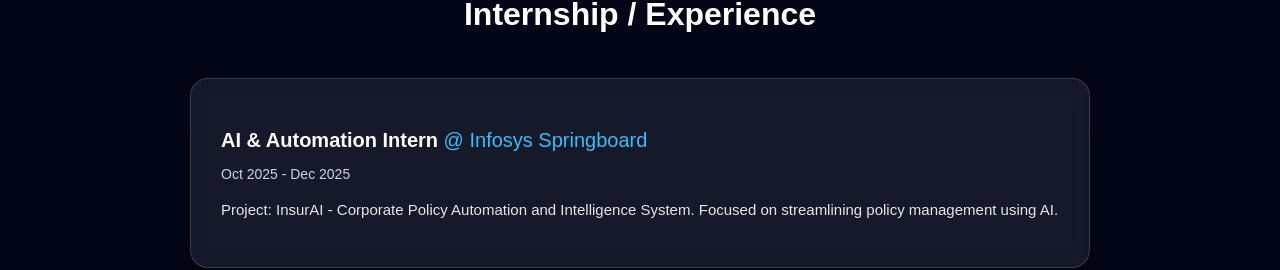
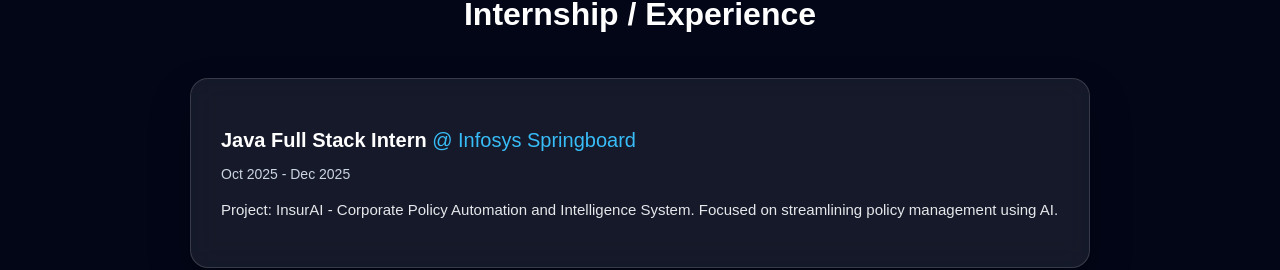
Before and after one commit to ponshivavel/portfolio, a React (Vite) app: page / in a window 1280 px wide. Shown: the part 1274-1544 px from the top of the page. Built offline with nearby package versions, Linux system fonts and the light colour scheme.

Commit message:
Update Experience.jsx

```diff
--- a/src/components/Experience.jsx
+++ b/src/components/Experience.jsx
@@ -3,7 +3,7 @@
 function Experience() {
   const experiences = [
 {
-      role: "AI & Automation Intern", // Changed from title
+      role: "Java Full Stack Intern", // Changed from title
       company: "Infosys Springboard", // Changed from organization
       duration: "Oct 2025 - Dec 2025",
       description: "Project: InsurAI - Corporate Policy Automation and Intelligence System. Focused on streamlining policy management using AI." // Changed from details
```
